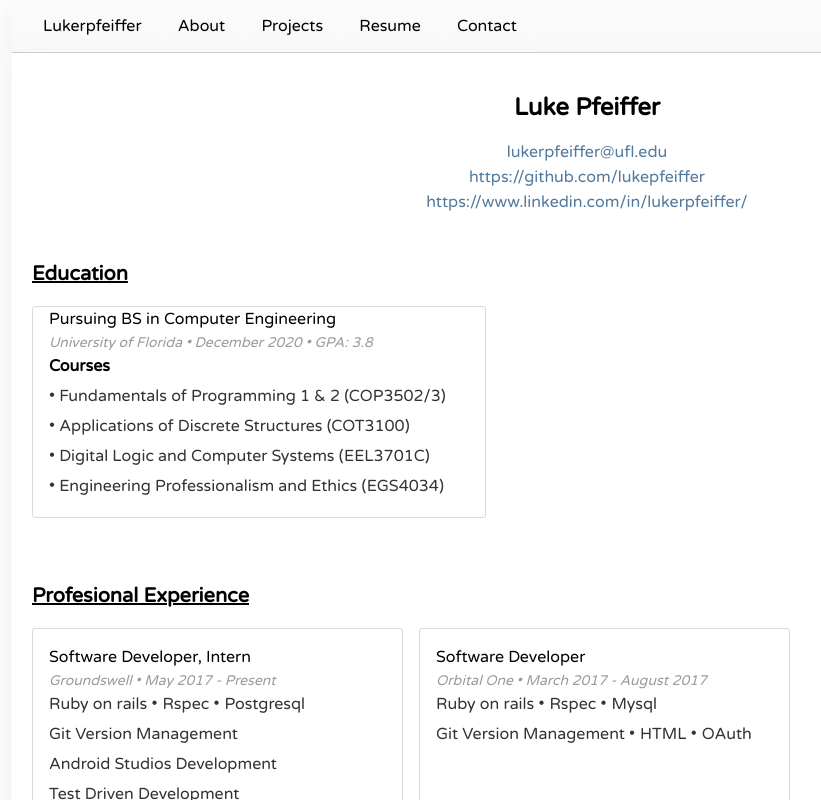
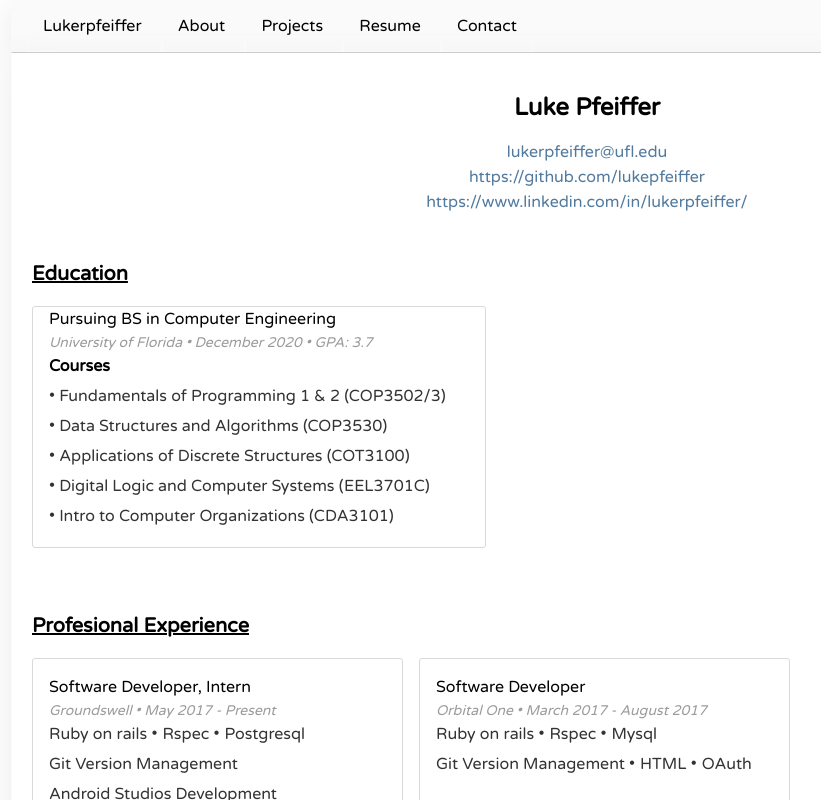
Before and after one commit to lukepfeiffer/lukep, an Angular app: page /resume in a window 1280 px wide. Shown: the top 800 px of the page, without its empty margins (53-874 px from the left). Built offline with nearby package versions, Linux system fonts and the light colour scheme.

Commit message:
Update resume

```diff
--- a/src/app/resume/resume.component.html
+++ b/src/app/resume/resume.component.html
@@ -16,20 +16,26 @@
     <div class="category">
       <div class="sub sub-big">
           <div class="subheader">Pursuing BS in Computer Engineering</div>
-          <div class="details">University of Florida &bull; December 2020 &bull; GPA: 3.8</div>
+          <div class="details">University of Florida &bull; December 2020 &bull; GPA: 3.7</div>
         <h4> Courses </h4>
         <ul>
           <li>&bull; Fundamentals of Programming 1 & 2 (COP3502/3)</li>
         </ul>
+
+        <ul>
+          <li>&bull; Data Structures and Algorithms (COP3530)</li>
+        </ul>
+
         <ul>
           <li>&bull; Applications of Discrete Structures (COT3100)</li>
         </ul>
+
         <ul>
           <li>&bull; Digital Logic and Computer Systems (EEL3701C)</li>
         </ul>
 
         <ul>
-          <li>&bull; Engineering Professionalism and Ethics (EGS4034)</li>
+          <li>&bull; Intro to Computer Organizations (CDA3101)</li>
         </ul>
       </div>
     </div>
```
